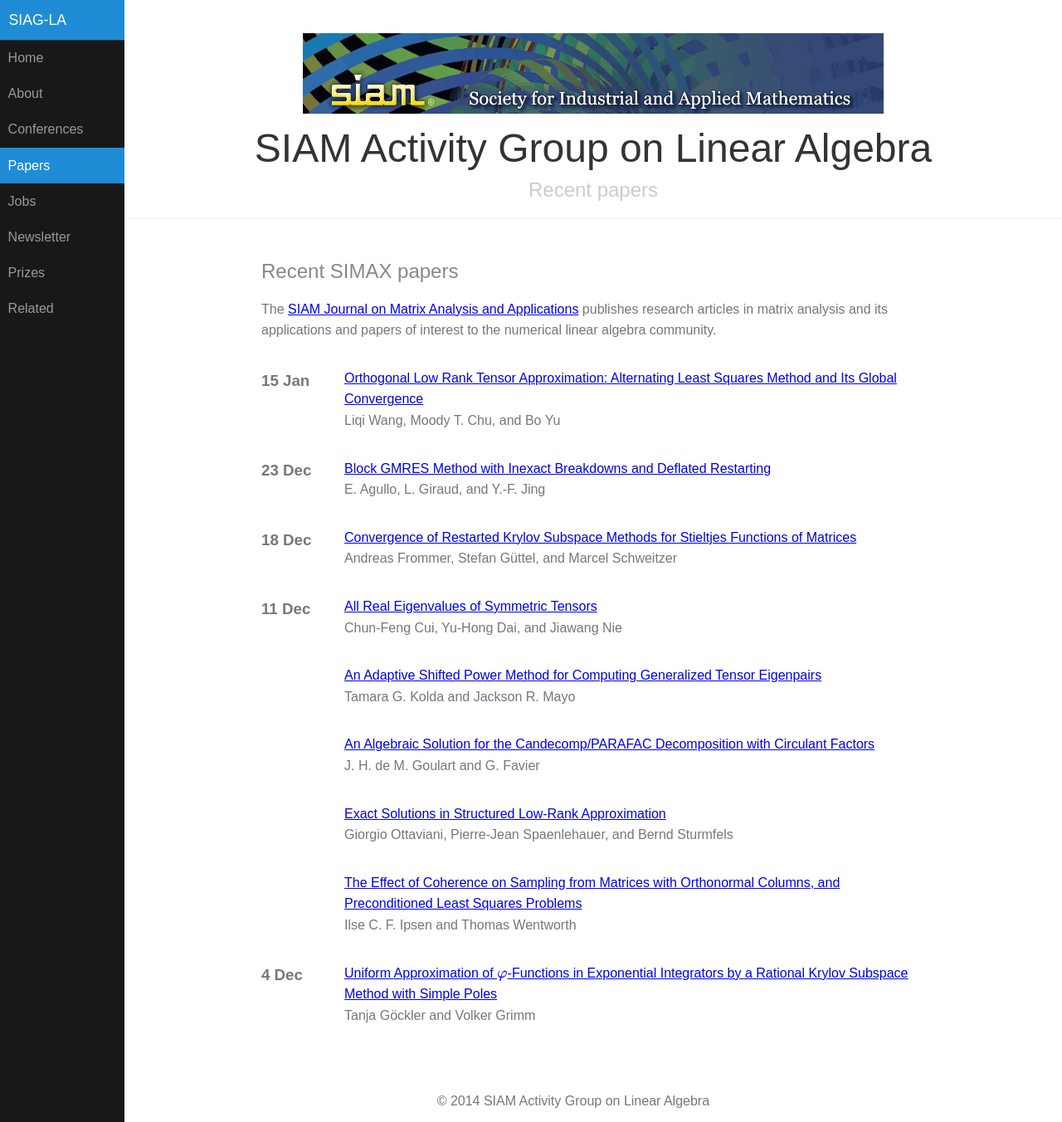
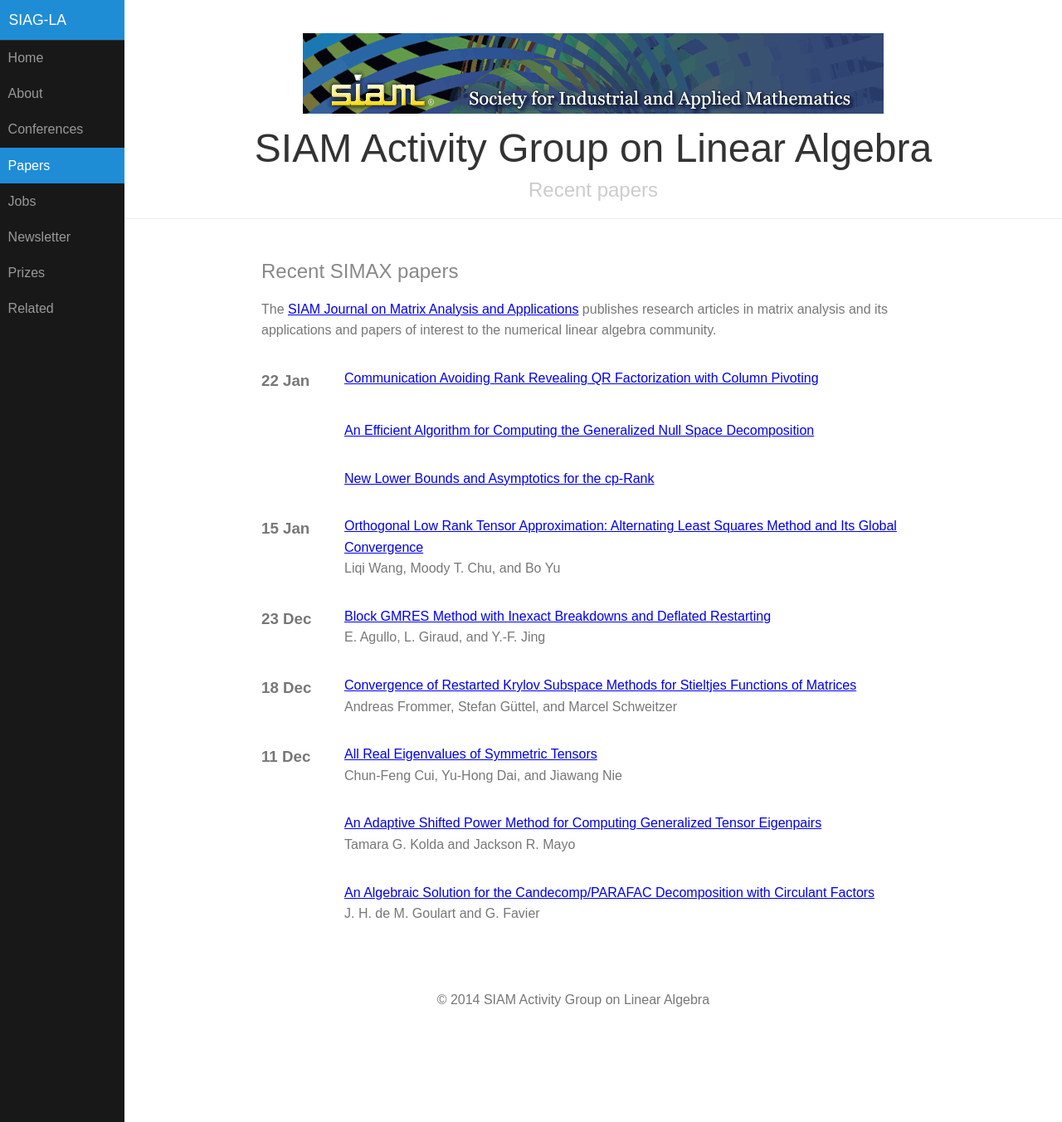
Before and after one commit to dbindel/siagla, a Jekyll site: the page built from simax.html, in a window 1280 px wide and 1352 px high. Shown: the whole window at 83% size. Built offline with Jekyll 4.4.1, drawn with Linux system fonts in a browser that asks for light colours; formulas are drawn with MathJax 3.

Commit message:
Automated updates to simax.yml

```diff
--- a/_data/simax.yml
+++ b/_data/simax.yml
@@ -654,3 +654,33 @@
   title: 'Orthogonal Low Rank Tensor Approximation: Alternating Least Squares Method
     and Its Global Convergence'
   volume: '36'
+- authors: '
+
+    '
+  date: Thu, 22 Jan 2015 08:00:00 GMT
+  doi: doi:10.1137/140973207
+  link: http://epubs.siam.org/doi/abs/10.1137/140973207?ai=s7&mi=3ezuvv&af=R
+  pp_end: '37'
+  pp_start: '20'
+  title: New Lower Bounds and Asymptotics for the cp-Rank
+  volume: '36'
+- authors: '
+
+    '
+  date: Thu, 22 Jan 2015 08:00:00 GMT
+  doi: doi:10.1137/140956737
+  link: http://epubs.siam.org/doi/abs/10.1137/140956737?ai=s7&mi=3ezuvv&af=R
+  pp_end: '54'
+  pp_start: '38'
+  title: An Efficient Algorithm for Computing the Generalized Null Space Decomposition
+  volume: '36'
+- authors: '
+
+    '
+  date: Thu, 22 Jan 2015 08:00:00 GMT
+  doi: doi:10.1137/13092157X
+  link: http://epubs.siam.org/doi/abs/10.1137/13092157X?ai=s7&mi=3ezuvv&af=R
+  pp_end: '89'
+  pp_start: '55'
+  title: Communication Avoiding Rank Revealing QR Factorization with Column Pivoting
+  volume: '36'
```
